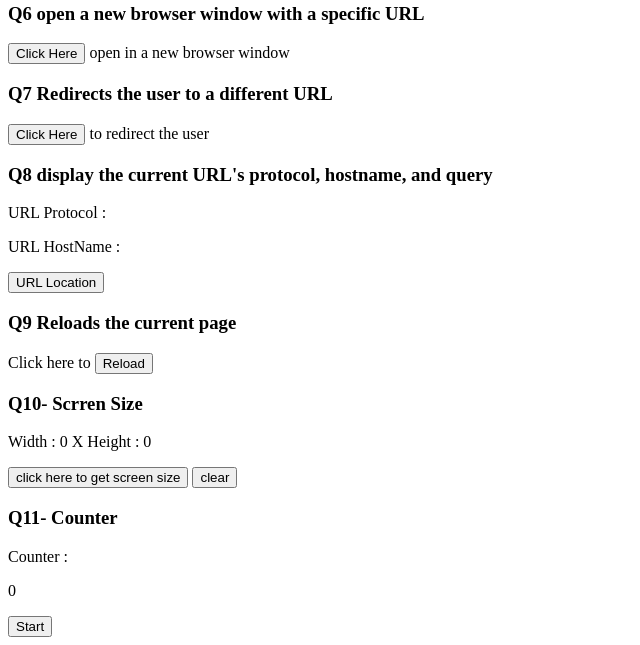
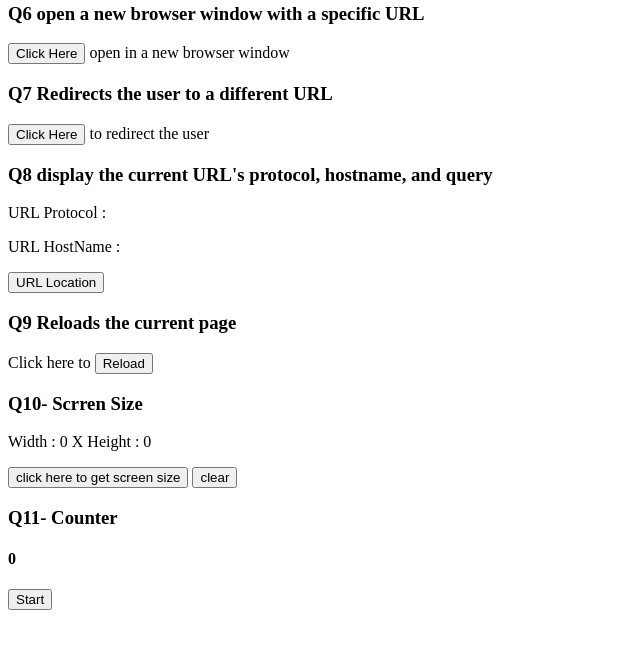
Before and after one commit to ananthanil/js_assignement_4, a plain HTML site: page index.html in a window 1280 px wide. Shown: the part 584-1229 px from the top of the page, without its empty margins (0-640 px from the left). After the commit the page ends 1202 px from the top, so only its background shows below. Drawn offline with Linux system fonts and the light colour scheme.

Commit message:
counter label

```diff
--- a/index.html
+++ b/index.html
@@ -46,7 +46,7 @@
     <button onclick="clearScreenSize()"> clear </button>
 
     <h3>Q11- Counter</h3>
-    <span>Counter : <p Counterp id="counting_value">0</p></span>
+    <h4 Counterp id="counting_value">0</h4>
     <button onclick="counter()"> Start </button>
 
     <script src="./javaScript_assignment_question.js"></script>
```
